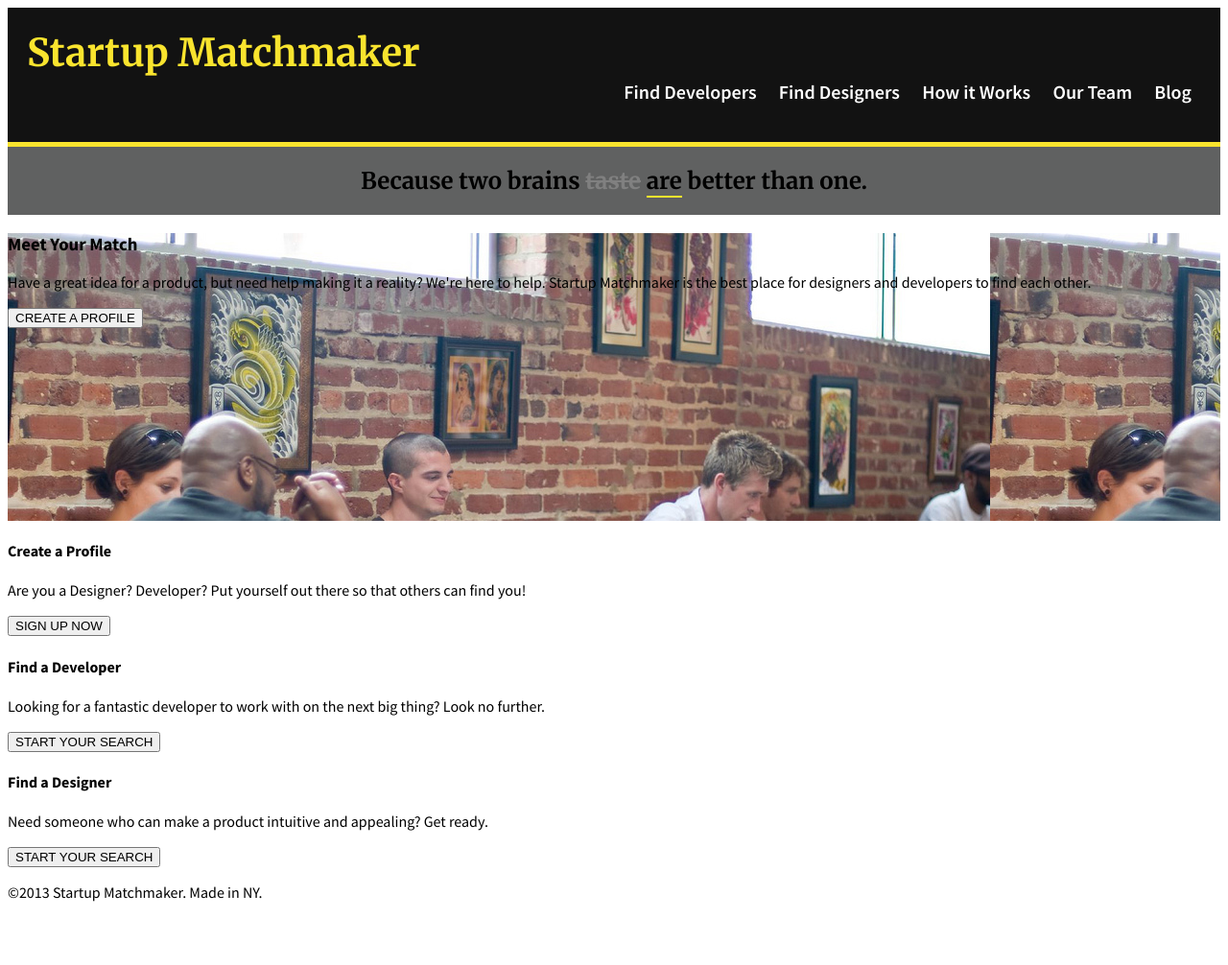
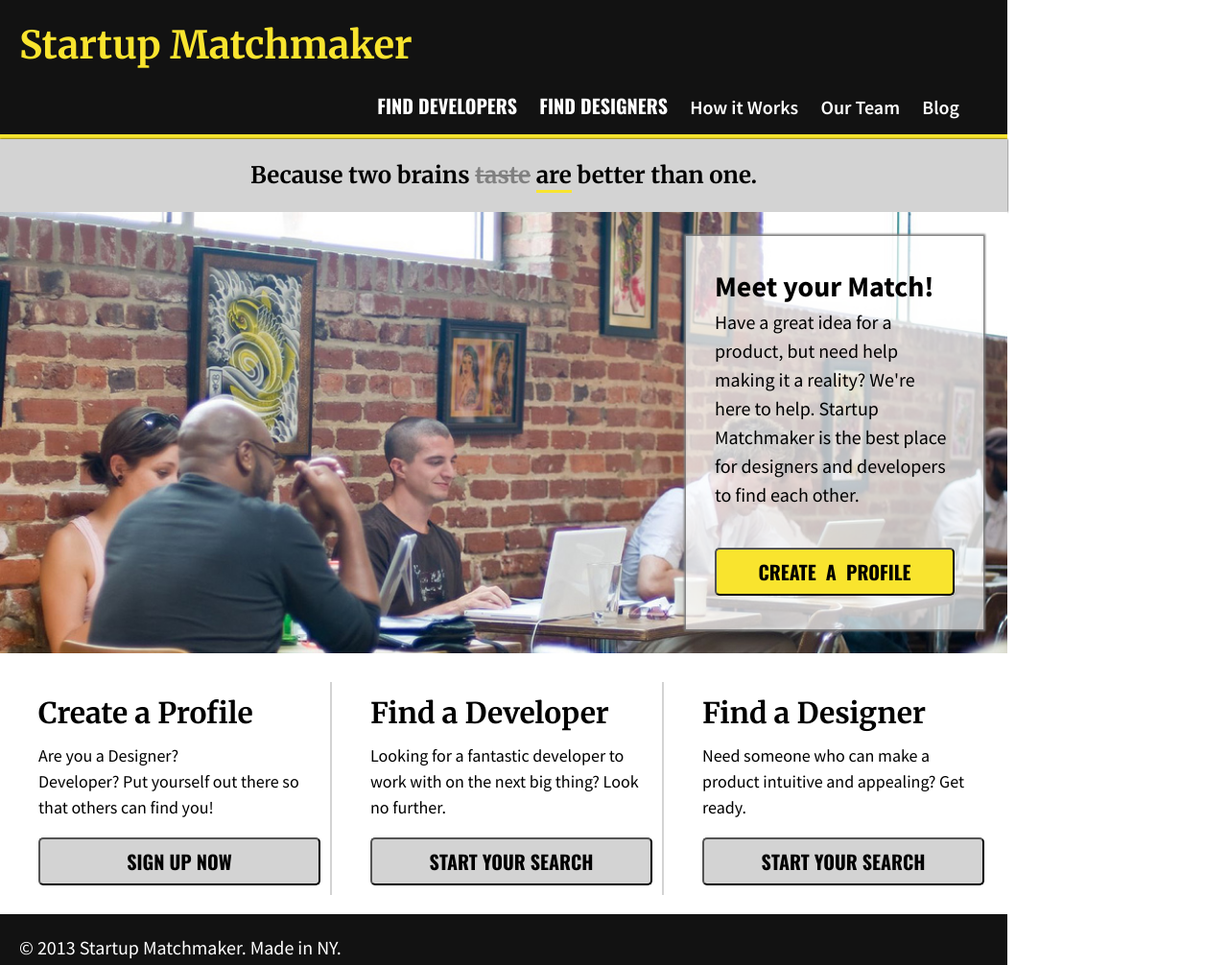
Before and after one commit to jtan0/classwork, a plain HTML site: page Day 5/index.html in a window 1280 px wide. Shown: the top 1006 px of the page at 96% size. Before the commit the page ends 956 px from the top, so only its background shows below. Drawn offline with nearby package versions, Linux system fonts and the light colour scheme.

Commit message:
Startup matchmaker final
added startup matchmaker final stylesheet and html

```diff
--- a/Day 5/index.css
+++ b/Day 5/index.css
@@ -1,8 +1,12 @@
 body {
 	font-family: "Source Sans Pro";
+	margin: 0;
+	line-height: 1.5;
 }
 
 #container {
+	width: 1050px;
+	height: 800px;
 
 }
 header {
@@ -21,6 +25,8 @@ header h1 {
 
 nav {
 	float: right;
+	color: white;
+	padding: 20px;
 }
 
 nav a {
@@ -32,10 +38,16 @@ nav a {
 	font-weight: 600;
 }
 
+.upper {
+	text-transform: uppercase;
+	font-family: "Oswald";
+}
+
 .grey {
 	font-family: "Merriweather";
 	text-align: center;
-	background-color: #606161;
+	background-color: #d3d3d3;
+	box-shadow: 0 0 2px black;
 }
 
 .grey h2 {
@@ -48,10 +60,109 @@ strike {
 }
 
 .yellow {
-	border-bottom: 2px solid #f9e42e;
+	border-bottom: 3px solid #f9e42e;
 }
 
 .mym {
 	background-image: url("coworking.jpg");
-	height: 300px;
+	background-size: cover;
+	height: 460px;
+	background-repeat: no-repeat;
 }
+
+.callout {
+	float: right;
+	width: 250px;
+	height: 350px;
+	background-color:rgba(255,255,255,.70);
+	padding: 30px;
+	margin: 25px;
+	box-shadow: 0 0 2px 2px gray;
+}
+
+.callout h3 {
+	margin: 0;
+	font-family: "Source Sans Pro";
+	font-weight: 800;
+	font-size: 30px;
+	position: relative;
+}
+
+.callout p {
+	margin: 0;
+	font-size: 20px;
+}
+
+.yellowb {
+	position: relative;
+	bottom: -40px;
+	width: 100%;
+	height: 50px;
+	text-decoration: none;
+	background-color: #f9e42e;;
+	-webkit-border-radius: 5px;
+	-moz-border-radius: 5px;
+	-o-border-radius: 5px;
+	border-radius: 5px;
+	text-transform: uppercase;
+	font-size:20px;
+	font-family: "Oswald";
+	font-weight: 800;
+	word-spacing: 5px;
+}
+
+.profile, .developer {
+	float: left;
+	width: 28%;
+	margin-left: 30px;
+	margin-bottom: 20px;
+	margin-top: 30px;
+	padding: 10px;
+	font-size: 18px;
+	border-right: 2px solid #d3d3d3;
+}
+
+.designer {
+	float: left;
+	width: 28%;
+	margin-left: 30px;
+	margin-bottom: 20px;
+	margin-top: 30px;
+	padding: 10px;
+	font-size: 18px;
+}
+
+h4{
+	font-family: "Merriweather";
+	font-size: 30px;
+	margin-bottom: -10px;
+	margin-top: 0;
+}
+
+.greyb {
+	width: 100%;
+	text-decoration: none;
+	background-color: #d3d3d3;
+	height: 50px;
+	-webkit-border-radius: 5px;
+	-moz-border-radius: 5px;
+	-o-border-radius: 5px;
+	border-radius: 5px;
+	font-size: 20px;
+	font-family: "Oswald";
+	font-weight: 800;
+}
+
+footer {
+	clear: both;
+	background-color: #121212;
+	color: white;
+	height: 50px;
+	padding: 10px;
+	font-size: 20px;
+	margin: 0;
+}
+
+footer p {
+	margin: 10px;
+}
--- a/Day 5/index.html
+++ b/Day 5/index.html
@@ -29,7 +29,7 @@
 
 	<section class="mym">
 		<div class="callout">
-			<h3>Meet Your Match</h3>
+			<h3>Meet your Match!</h3>
 			<p>
 				Have a great idea for a product, but need help making it a reality? We're here to help. Startup Matchmaker is the best place for designers and developers to find each other.
 			</p>
@@ -41,7 +41,8 @@
 		<div class="profile">
 			<h4>Create a Profile</h4>
 			<p>
-				Are you a Designer? Developer? Put yourself out there so that others can find you!
+				Are you a Designer?
+				<br>Developer? Put yourself out there so that others can find you!
 			</p>
 			<button class="greyb">SIGN UP NOW</button>
 		</div>
@@ -62,7 +63,7 @@
 	</section>
 
 	<footer>
-		<p>&copy;2013 Startup Matchmaker. Made in NY.</p>
+		<p>&copy; 2013 Startup Matchmaker. Made in NY.</p>
 	</footer>
 
 	</div>
--- a/index.css
+++ /dev/null
@@ -1,57 +0,0 @@
-body {
-	font-family: "Source Sans Pro";
-}
-
-#container {
-
-}
-header {
-	background-color: #121212;
-	border-bottom: 5px solid #f9e42e;
-	height: 100px;
-	padding: 20px;
-}
-
-header h1 {
-	color: #f9e42e;
-	font-size: 40px;
-	line-height: 1px;
-	font-family: "Merriweather";
-}
-
-nav {
-	float: right;
-}
-
-nav a {
-	width: 150px;
-	text-decoration: none;
-	color: white;
-	margin: 10px;
-	font-size: 20px;
-	font-weight: 600;
-}
-
-.grey {
-	font-family: "Merriweather";
-	text-align: center;
-	background-color: #606161;
-}
-
-.grey h2 {
-	margin: 0;
-	padding: 20px;
-}
-
-strike {
-	color: gray;
-}
-
-.yellow {
-	border-bottom: 2px solid #f9e42e;
-}
-
-.mym {
-	background-image: url("coworking.jpg");
-	height: 300px;
-}
```
